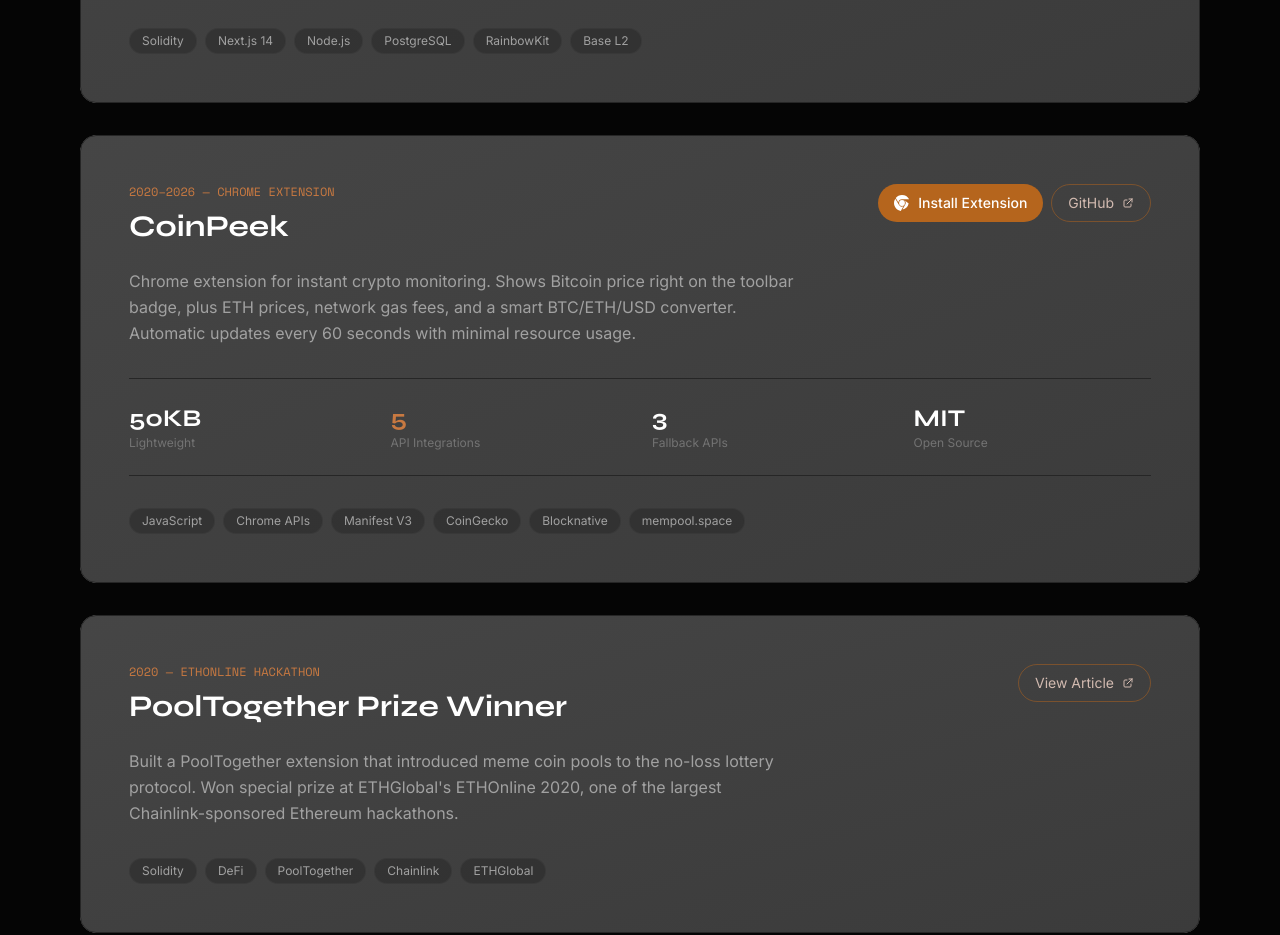
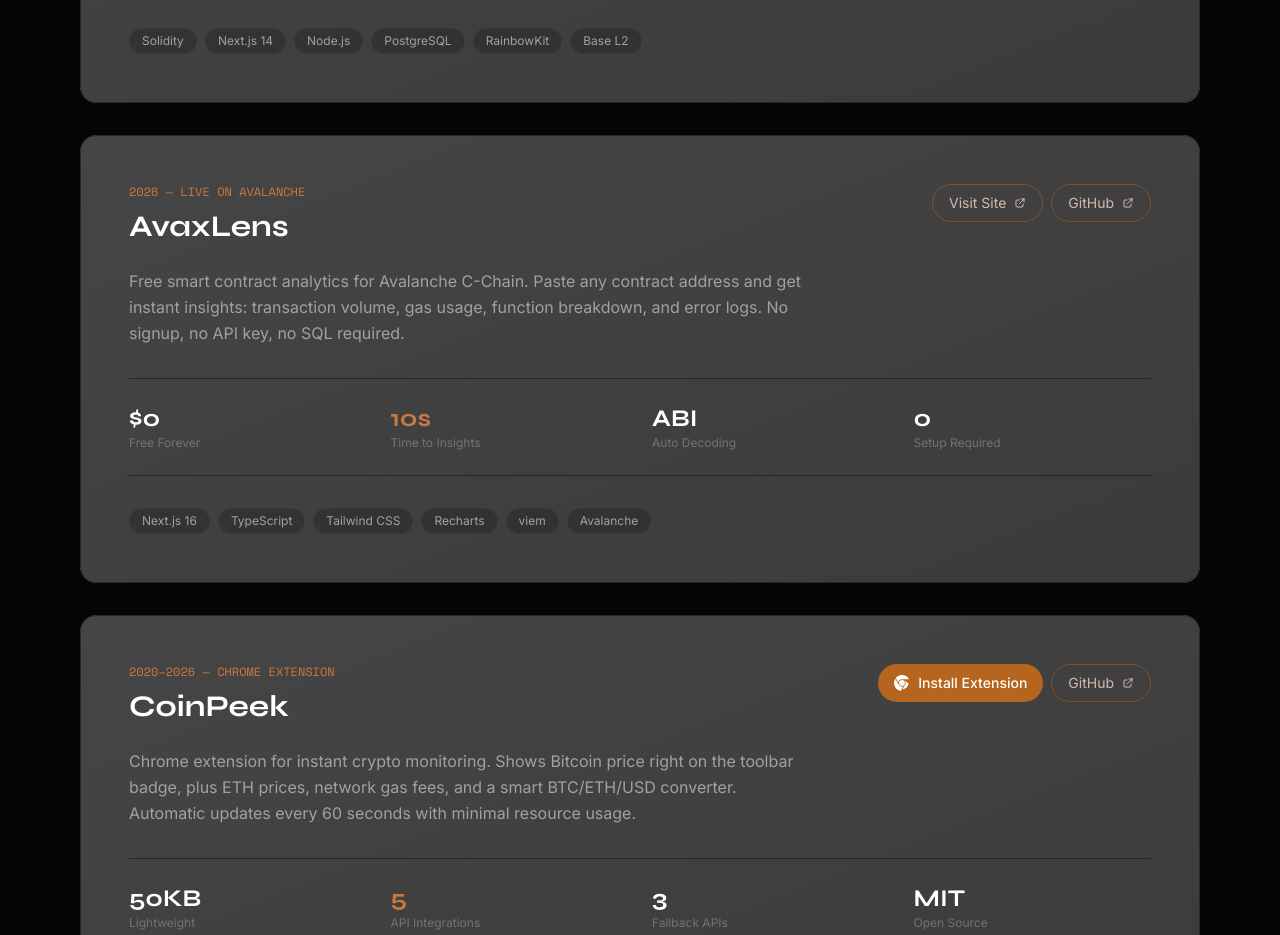
Before and after one commit to devacc8/VegaForge, a Next.js app: page / in a window 1280 px wide. Shown: the part 1460-2395 px from the top of the page. Built offline with nearby package versions, Linux system fonts and the light colour scheme.

Commit message:
feat: Add AvaxLens to featured projects

```diff
--- a/app/page.tsx
+++ b/app/page.tsx
@@ -193,6 +193,85 @@
               {/* Tech stack */}
               <div className="flex flex-wrap gap-2">
                 {['Solidity', 'Next.js 14', 'Node.js', 'PostgreSQL', 'RainbowKit', 'Base L2'].map((tech) => (
+                  <span
+                    key={tech}
+                    className="px-3 py-1 bg-neutral-100 dark:bg-neutral-800/50 border border-neutral-200 dark:border-neutral-700/50 rounded-full text-xs text-neutral-600 dark:text-neutral-400"
+                  >
+                    {tech}
+                  </span>
+                ))}
+              </div>
+            </div>
+          </div>
+
+          {/* Project Card: AvaxLens */}
+          <div className="mt-8 group relative bg-white dark:bg-linear-to-br dark:from-neutral-900/80 dark:to-neutral-950/80 border border-neutral-200 dark:border-neutral-800 hover:border-forge-500/50 dark:hover:border-forge-600/50 rounded-2xl p-8 md:p-12 transition-all duration-500 shadow-xs dark:shadow-none">
+            {/* Glow effect on hover */}
+            <div className="absolute inset-0 bg-forge-500/5 dark:bg-forge-600/5 rounded-2xl opacity-0 group-hover:opacity-100 transition-opacity duration-500" />
+
+            <div className="relative z-10">
+              {/* Project header */}
+              <div className="flex flex-wrap items-start justify-between gap-4 mb-6">
+                <div>
+                  <p className="font-mono text-xs text-forge-600 dark:text-forge-500 mb-2">2026 — LIVE ON AVALANCHE</p>
+                  <h3 className="font-display font-bold text-2xl md:text-3xl text-neutral-900 dark:text-white">
+                    AvaxLens
+                  </h3>
+                </div>
+                <div className="flex flex-wrap gap-2">
+                  <a
+                    href="https://avaxlens.vercel.app"
+                    target="_blank"
+                    rel="noopener noreferrer"
+                    className="inline-flex items-center gap-2 px-4 py-2 border border-neutral-300 dark:border-forge-600/50 hover:border-forge-500 dark:hover:border-forge-500 rounded-full text-sm text-neutral-700 dark:text-forge-400 hover:text-forge-600 dark:hover:text-forge-300 hover:bg-forge-500/5 dark:hover:bg-forge-500/10 transition-all"
+                  >
+                    Visit Site
+                    <svg className="w-3 h-3" fill="none" viewBox="0 0 24 24" stroke="currentColor">
+                      <path strokeLinecap="round" strokeLinejoin="round" strokeWidth={2} d="M10 6H6a2 2 0 00-2 2v10a2 2 0 002 2h10a2 2 0 002-2v-4M14 4h6m0 0v6m0-6L10 14" />
+                    </svg>
+                  </a>
+                  <a
+                    href="https://github.com/devacc8/avaxlens"
+                    target="_blank"
+                    rel="noopener noreferrer"
+                    className="inline-flex items-center gap-2 px-4 py-2 border border-neutral-300 dark:border-forge-600/50 hover:border-forge-500 dark:hover:border-forge-500 rounded-full text-sm text-neutral-700 dark:text-forge-400 hover:text-forge-600 dark:hover:text-forge-300 hover:bg-forge-500/5 dark:hover:bg-forge-500/10 transition-all"
+                  >
+                    GitHub
+                    <svg className="w-3 h-3" fill="none" viewBox="0 0 24 24" stroke="currentColor">
+                      <path strokeLinecap="round" strokeLinejoin="round" strokeWidth={2} d="M10 6H6a2 2 0 00-2 2v10a2 2 0 002 2h10a2 2 0 002-2v-4M14 4h6m0 0v6m0-6L10 14" />
+                    </svg>
+                  </a>
+                </div>
+              </div>
+
+              {/* Description */}
+              <p className="text-neutral-600 dark:text-neutral-400 leading-relaxed mb-8 max-w-2xl">
+                Free smart contract analytics for Avalanche C-Chain. Paste any contract address and get instant insights: transaction volume, gas usage, function breakdown, and error logs. No signup, no API key, no SQL required.
+              </p>
+
+              {/* Stats grid */}
+              <div className="grid grid-cols-2 md:grid-cols-4 gap-6 mb-8 py-6 border-y border-neutral-200 dark:border-neutral-800">
+                <div>
+                  <p className="font-display font-bold text-2xl text-neutral-900 dark:text-white">$0</p>
+                  <p className="text-xs text-neutral-500">Free Forever</p>
+                </div>
+                <div>
+                  <p className="font-display font-bold text-2xl text-forge-600 dark:text-forge-500">10s</p>
+                  <p className="text-xs text-neutral-500">Time to Insights</p>
+                </div>
+                <div>
+                  <p className="font-display font-bold text-2xl text-neutral-900 dark:text-white">ABI</p>
+                  <p className="text-xs text-neutral-500">Auto Decoding</p>
+                </div>
+                <div>
+                  <p className="font-display font-bold text-2xl text-neutral-900 dark:text-white">0</p>
+                  <p className="text-xs text-neutral-500">Setup Required</p>
+                </div>
+              </div>
+
+              {/* Tech stack */}
+              <div className="flex flex-wrap gap-2">
+                {['Next.js 16', 'TypeScript', 'Tailwind CSS', 'Recharts', 'viem', 'Avalanche'].map((tech) => (
                   <span
                     key={tech}
                     className="px-3 py-1 bg-neutral-100 dark:bg-neutral-800/50 border border-neutral-200 dark:border-neutral-700/50 rounded-full text-xs text-neutral-600 dark:text-neutral-400"
```
